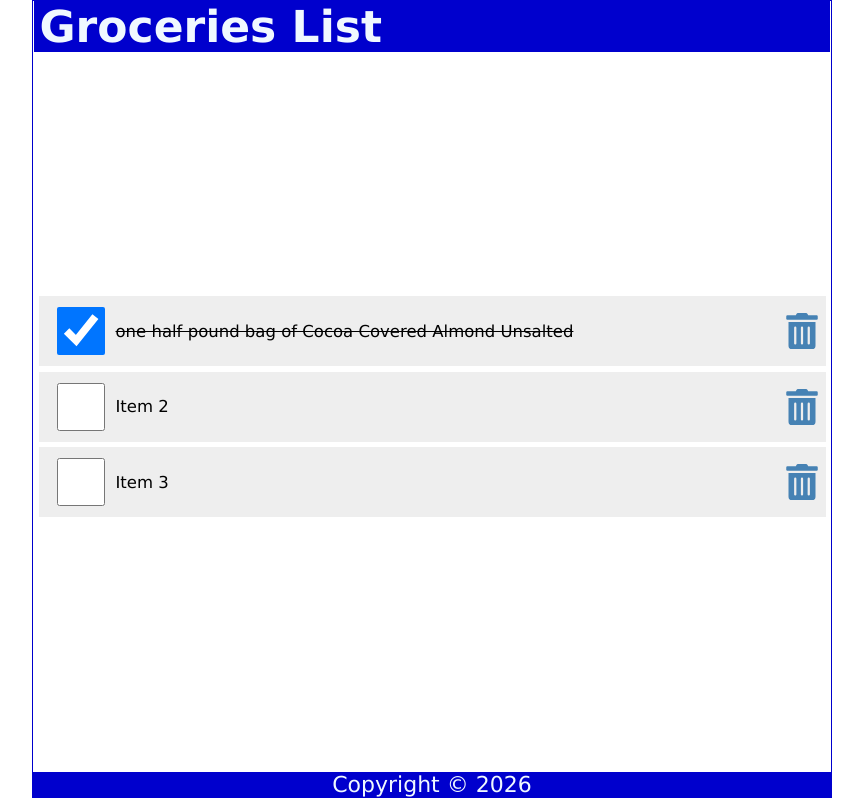
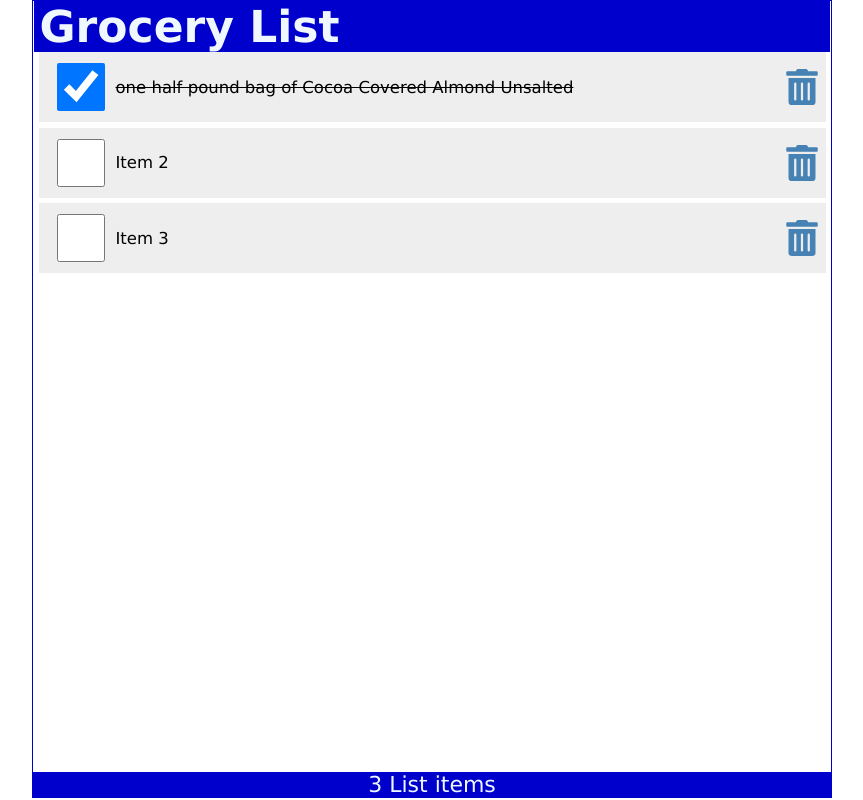
Before and after one commit to Damilolaadefenwa/devLab101, a React (Vite) app in the folder lesson01/: page / in a window 1280 px wide. Shown: the whole page, without its empty margins (208-1071 px from the left). Built offline with nearby package versions, Linux system fonts and the light colour scheme.

Commit message:
sixth update

```diff
--- a/lesson01/src/App.jsx
+++ b/lesson01/src/App.jsx
@@ -1,15 +1,53 @@
 import Header from './Header.jsx'
 import Content from './Contents.jsx'
 import Footer from './Footer.jsx'
+import { useState } from 'react';
 
 function App() {
+  const [items, setItems] = useState([
+    {
+      id: 1,
+      checked: true,
+      item: "one half pound bag of Cocoa Covered Almond Unsalted"
+    },
+    {
+      id: 2,
+      checked: false,
+      item: "Item 2"
+    },
+    {
+      id: 3,
+      checked: false,
+      item: "Item 3"
+    }
+  ]);
+
+
+  const handleCheck = (id) => {
+    /* console.log(`key: ${id}`) */
+    const listItems = items.map((item) => item.id === id ? { ...item, checked: !item.checked } : item);
+    setItems(listItems);
+    localStorage.setItem('shoppinglist', JSON.stringify(listItems));
+  }
+
+  const handleDelete = (id) => {
+    /* console.log(id); */
+    const listItems = items.filter((item) => item.id !== id);
+    setItems(listItems);
+    localStorage.setItem('shoppinglist', JSON.stringify(listItems));
+  }
+
 
   return (
     <>
       <div className='App' >
-        <Header />
-        <Content />
-        <Footer />
+        <Header title='Grocery List'  />
+        <Content
+          items={items}
+          handleCheck={handleCheck}
+          handleDelete={handleDelete}
+        />
+        <Footer length={items.length} />
 
       </div>
     </>
--- a/lesson01/src/Contents.jsx
+++ b/lesson01/src/Contents.jsx
@@ -1,66 +1,19 @@
-import { useState } from "react";
-import { FaTrashAlt } from 'react-icons/fa';
 
-const Content = () => {
-  const [items, setItems] = useState([
-    {
-      id: 1,
-      checked: true,
-      item: "one half pound bag of Cocoa Covered Almond Unsalted"
-    },
-    {
-      id: 2,
-      checked: false,
-      item: "Item 2"
-    },
-    {
-      id: 3,
-      checked: false,
-      item: "Item 3"
-    }
-  ]);
+import ItemList from './ItemList.jsx';
 
-  const handleCheck = (id) => {
-    /* console.log(`key: ${id}`) */
-    const listItems = items.map((item) => item.id === id ? { ...item, checked: !item.checked } : item);
-    setItems(listItems);
-    localStorage.setItem('shoppinglist', JSON.stringify(listItems));
-  }
-
-  const handleDelete = (id) => {
-    /* console.log(id); */
-    const listItems = items.filter((item) => item.id !== id);
-    setItems(listItems);
-    localStorage.setItem('shoppinglist', JSON.stringify(listItems));
-   }
-
+const Content = ({items, handleCheck, handleDelete}) => {
   return (
     <main>
       {items.length ? (
-        <ul>
-          {items.map((item) => (
-            <li className="item" key={item.id}>
-              <input
-                type="checkbox"
-                onChange={() => handleCheck(item.id)}
-                checked={item.checked}
-              />
-              <label
-                style={(item.checked) ? { textDecoration: 'line-through' } : null}
-                onDoubleClick={() => handleCheck(item.id)}
-              >{item.item}</label>
-              <FaTrashAlt
-                onClick={() => handleDelete(item.id)}
-                role="button"
-                tabIndex={0}
-              />
-            </li>
-          ))}
-        </ul>
+        <ItemList
+          items={items}
+          handleCheck={handleCheck}
+          handleDelete={handleDelete}
+        />
       ) : (
-          <p style={{ marginTop: '2rem' }}>
-            Your list is empty.
-          </p>
+        <p style={{ marginTop: '2rem' }}>
+          Your list is empty.
+        </p>
       )}
     </main>
   )
--- a/lesson01/src/Footer.jsx
+++ b/lesson01/src/Footer.jsx
@@ -1,10 +1,10 @@
 
-const Footer = () => {
-    const today = new Date();
-
+const Footer = ({length}) => {
+    /* const today = new Date(); */
   return (
       <footer>
-          <p>Copyright &copy; {today.getFullYear()}</p>
+          {/* <p>Copyright &copy; {today.getFullYear()}</p> */}
+          <p>{length} List {length === 1 ? "item" : "items" }</p>
       </footer>
     )
 }
--- a/lesson01/src/Header.jsx
+++ b/lesson01/src/Header.jsx
@@ -1,11 +1,13 @@
 
-const Header = () => {
+const Header = ({title = "Default Title"}) => {
 
   return (
     <header>
-          <h1>Groceries List</h1>
+      <h1>{title}</h1>
     </header>
   )
 }
 
+
+
 export default Header
--- /dev/null
+++ b/lesson01/src/ItemList.jsx
@@ -0,0 +1,19 @@
+import LineItem from './LineItem.jsx';
+
+
+const ItemList = ({items, handleCheck, handleDelete}) => {
+  return (
+        <ul>
+            {items.map((item) => (
+                <LineItem
+                    key={item.id}
+                    item={item}
+                    handleCheck={handleCheck}
+                    handleDelete={handleDelete}
+                />
+            ))}
+        </ul>
+    )
+}
+
+export default ItemList
--- /dev/null
+++ b/lesson01/src/LineItem.jsx
@@ -0,0 +1,25 @@
+import { FaTrashAlt } from 'react-icons/fa';
+
+const LineItem = ({item, handleCheck, handleDelete}) => {
+  return (
+        <li className="item" key={item.id}>
+            <input
+                type="checkbox"
+                onChange={() => handleCheck(item.id)}
+                checked={item.checked}
+            />
+            <label
+                style={(item.checked) ? { textDecoration: 'line-through' } : null}
+                onDoubleClick={() => handleCheck(item.id)}
+                >{item.item}</label>
+            <FaTrashAlt
+              onClick={() => handleDelete(item.id)}
+              role="button"
+              tabIndex={0}
+              aria-label={`Delete ${item.item}`}
+            />
+        </li>
+    )
+}
+
+export default LineItem
--- a/lesson01/src/index.css
+++ b/lesson01/src/index.css
@@ -44,7 +44,7 @@ main{
   display: flex;
   flex-direction: column;
   flex-grow: 1;
-  justify-content: center;
+  justify-content: flex-start;
   align-items: center;
   overflow-y: auto;
   gap: 20px;
```
